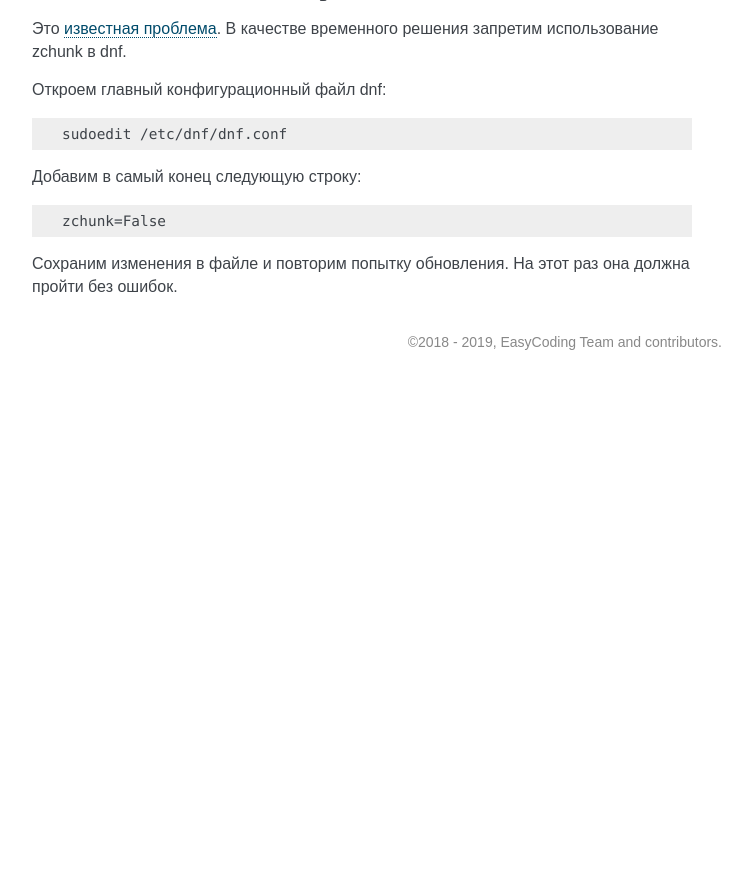
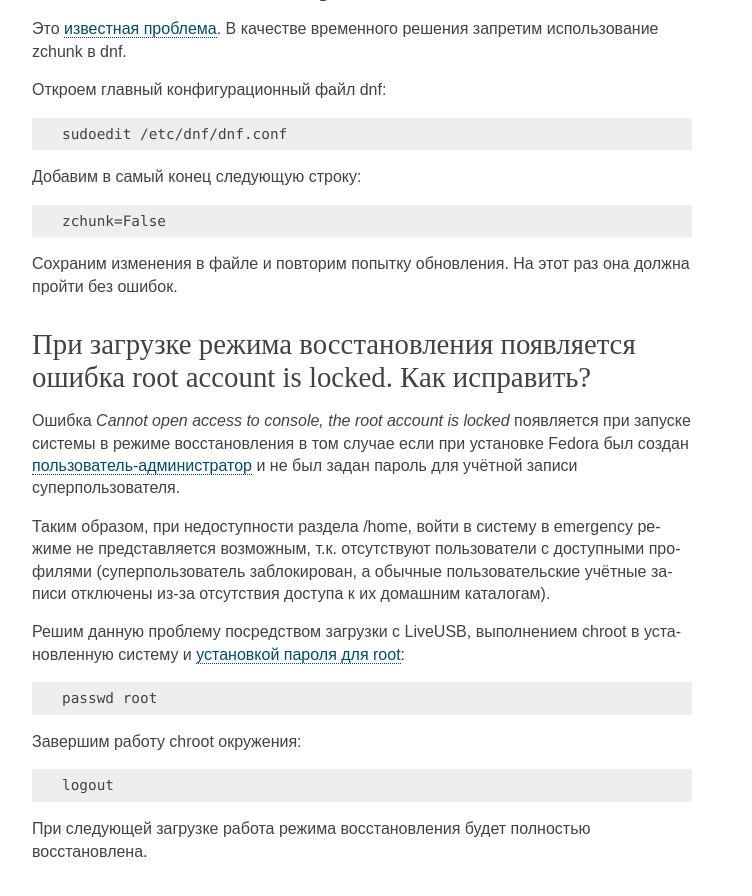
Before and after one commit to RussianFedora/FAQ, a Sphinx documentation site: the page built from source/tips-and-tricks.rst, in a window 1280 px wide and 900 px high, scrolled down 4584 px. Shown: the top 896 px of the window, without its empty margins (388-1140 px from the left). Built offline with Sphinx 7.4.7, drawn with Linux system fonts in a browser that asks for light colours; before the commit the page ends 4964 px from its top, so only the background shows below that; some of the changed text lies outside the part shown.

Commit message:
Added question about recovery console error.

```diff
--- a/source/tips-and-tricks.rst
+++ b/source/tips-and-tricks.rst
@@ -276,3 +276,27 @@ SWF файл - это исполняемый файл формата Adobe Flash
     zchunk=False
 
 Сохраним изменения в файле и повторим попытку обновления. На этот раз она должна пройти без ошибок.
+
+.. index:: boot, emergency, shell, root
+.. _eshell-error:
+
+При загрузке режима восстановления появляется ошибка root account is locked. Как исправить?
+===============================================================================================
+
+Ошибка *Cannot open access to console, the root account is locked* появляется при запуске системы в режиме восстановления в том случае если при установке Fedora был создан :ref:`пользователь-администратор <admin-vs-user>` и не был задан пароль для учётной записи суперпользователя.
+
+Таким образом, при недоступности раздела /home, войти в систему в emergency режиме не представляется возможным, т.к. отсутствуют пользователи с доступными профилями (суперпользователь заблокирован, а обычные пользовательские учётные записи отключены из-за отсутствия доступа к их домашним каталогам).
+
+Решим данную проблему посредством загрузки с LiveUSB, выполнением chroot в установленную систему и :ref:`установкой пароля для root <root-password>`:
+
+.. code-block:: text
+
+    passwd root
+
+Завершим работу chroot окружения:
+
+.. code-block:: text
+
+    logout
+
+При следующей загрузке работа режима восстановления будет полностью восстановлена.
```
